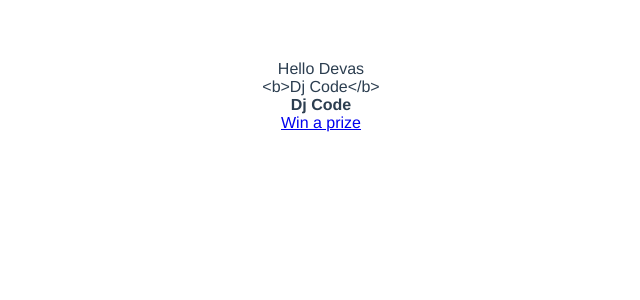
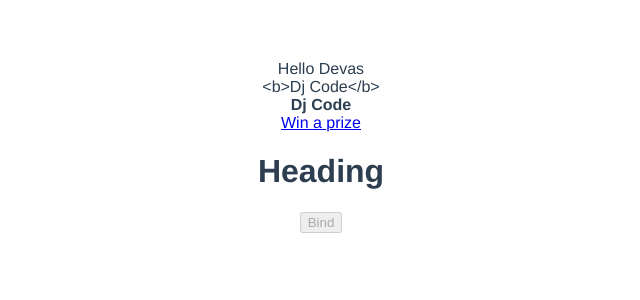
Before and after one commit to agiratech-devanathan/LearningVue, a Vue app: page / in a window 1280 px wide. Shown: the top 300 px of the page, without its empty margins (319-959 px from the left). Built offline with nearby package versions, Linux system fonts and the light colour scheme.

Commit message:
Binding attributes content in html template using v-bind attributes.

```diff
--- a/src/App.vue
+++ b/src/App.vue
@@ -8,6 +8,12 @@
 <!-- Binding HTML content into Html template using V-html attributes -->
 <div v-html="channel"></div>
 <div v-html="hack"></div>
+<!-- binding attributes  -->
+<h1 v-bind:id="headingId">Heading</h1>
+
+<!-- binding true or false attributes -->
+<button v-bind:disabled="isDisabled">Bind</button>
+
 </template>
 //Logic template
 <script>
@@ -20,6 +26,8 @@ return{
   name:'Devas',
   channel:'<b>Dj Code</b>',
   hack:`<a href="#' onclick="alert('you have been hacked')">Win a prize</a>`,
+  headingId:'heading',
+  isDisabled:true
 }
  }
 }
```
